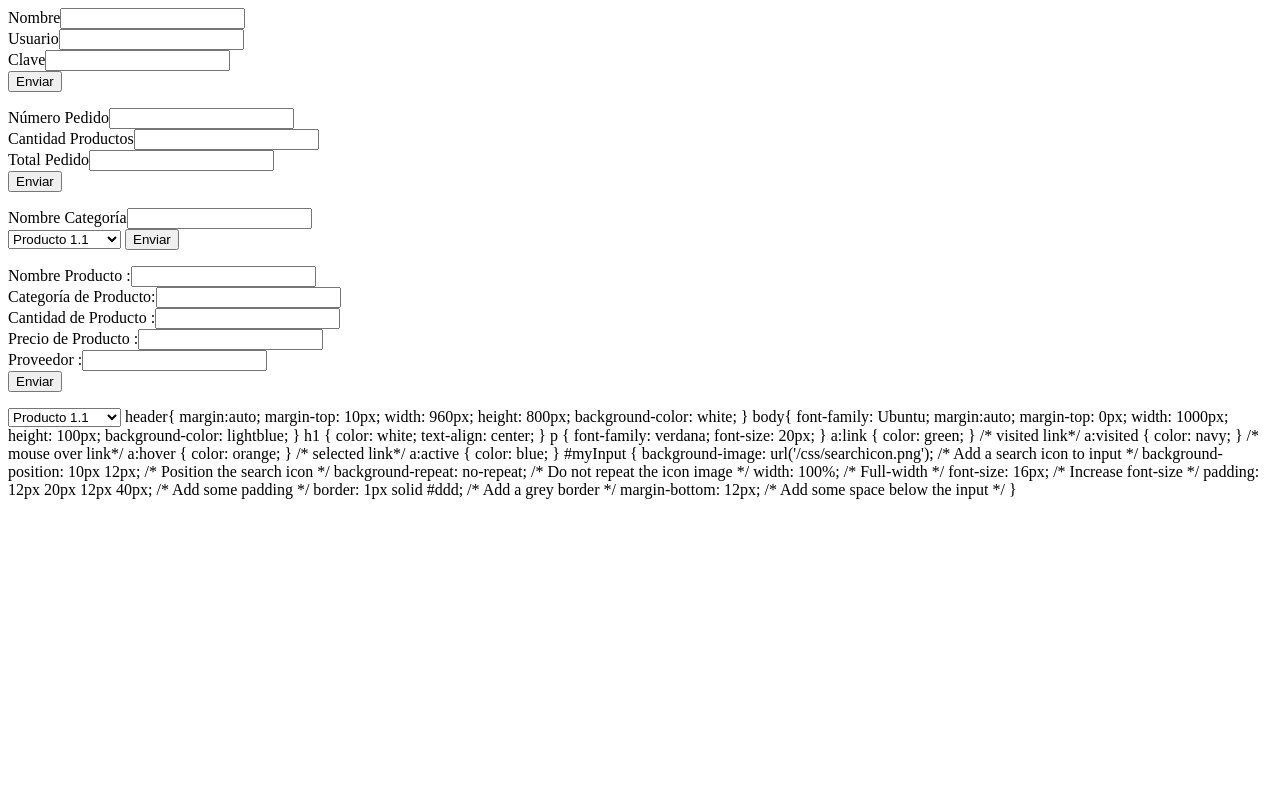
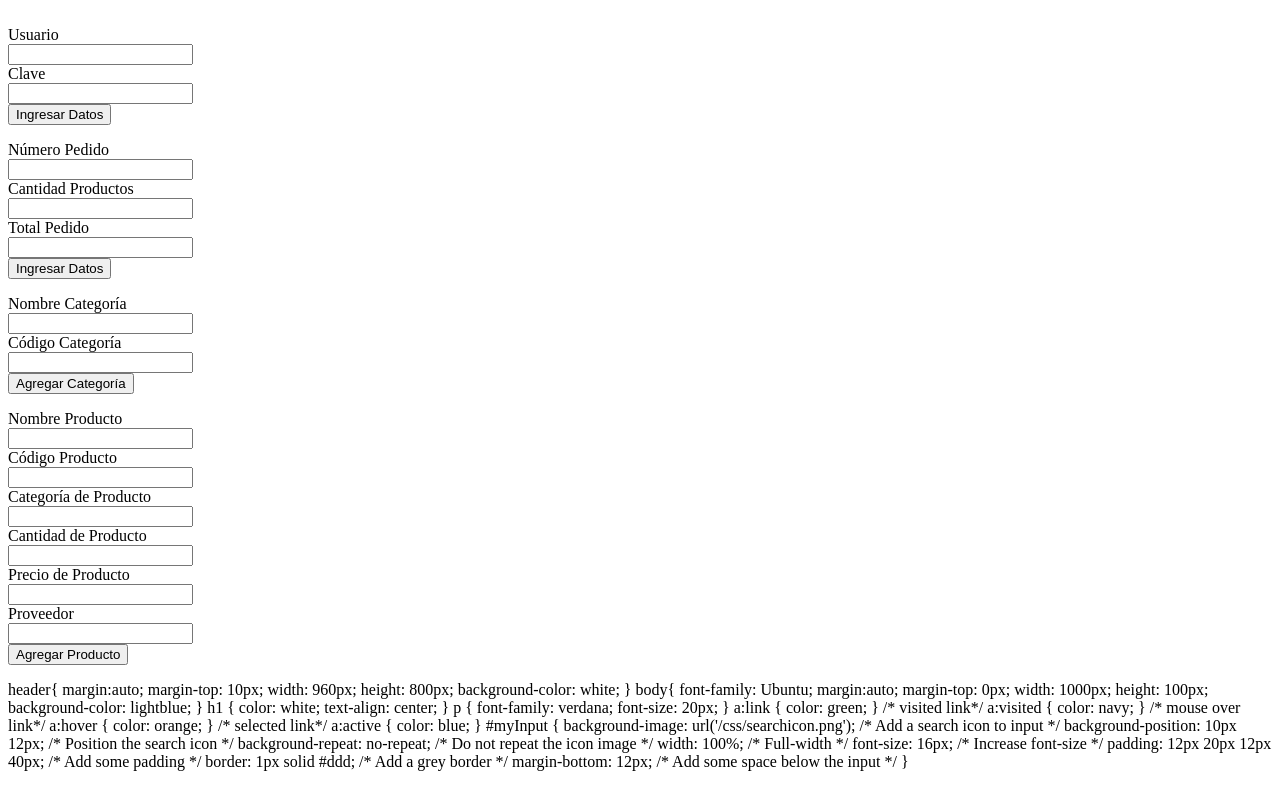
Before and after one commit to jmronco/Parte2Pba2, a PHP site: page /Parte2Pba3/librerias.php in a window 1280 px wide. Run offline with PHP 8.4, Linux system fonts and the light colour scheme.

Commit message:
AYE THAT ONEv44

```diff
--- a/disenio/Acceso.php
+++ b/disenio/Acceso.php
@@ -1,38 +1,55 @@
 <html>
     <head>
         <meta charset="UTF-8">
-        <title>Inicio Sesión</title>
+        <title>Inicio Sesión</title><br>
     </head>
     <body>
-        <form method="POST" action="../IniciarSesion.php">
-            <div><label>Nombre</label><input type="text" name="nombre"></div>
-            <div><label>Usuario</label><input type="text" name="nombreUsuario"></div>
-            <div><label>Clave</label><input type="password" name="password"></div>
-            <input id="enviar" type="button" onclick="" value="Enviar">
+        <form method="POST" action="">
+            <div><label>Usuario</label><br><input type="text" name="usuario"></div>
+            <div><label>Clave</label><br><input type="password" name="clave"></div>
+            <input type="submit" value="Ingresar Datos">
+
+            <?php
+if(isset($_POST["submit"])){
+
+if(!empty($_POST['usuario']) && !empty($_POST['clave'])) {
+	$user=$_POST['usuario'];
+	$pass=$_POST['clave'];
+
+        var_dump('Usuario');
+
+
+	$mysqli = new mysqli('localhost', 'root', 'avaras08', 'bdd');
+	$sql= ("SELECT * FROM usuario WHERE usuario='".$user."' AND clave='".$pass."'");
+
+	$result = $mysqli->query($sql);
+
+
+	$row = $result->fetch_array(MYSQLI_ASSOC);
+
+
+
+	if ($result != NULL)
+	{
+
+	if($user == $row['usuario'] && $pass == $row['clave'])
+	{
+
+	session_start();
+	$_SESSION['sess_user']=$user;
+
+	/* Redirect browser */
+	header("Location: index.php");
+	}
+	} else {
+	echo "La Clave o Usuario es invalida!";
+	}
+
+} else {
+	echo "Todos los campos son requeridos!";
+}
+}
+?>
         </form>
     </body>
-    <script>
-    $(document).ready(function(){
-            $("#enviar").click(function(){
-
-                if ($("#nombreUsuario").val()!=="" && $("#password").val()!=="" && $("#nombre").val()!==""){
-                    ///*$("#frmusuario").submit();
-                        $.ajax({url:"/controlador/ValidaUsuario.php"
-                            ,type:'post'
-                            ,data:{'nombreUsuario':$("#nombreUsuario").val(),
-                                'password':$("#password").val(),
-                                'nombre':$("#nombre").val()
-                                }
-                            ,success:function(resultado){
-                                $("#mensaje").html(resultado);
-                            }
-                        });
-                    }
-                else
-                    alert("Debe Agregar el usuario y clave");
-            });
-     });
-     </script>
-
-
 </html>
--- a/disenio/CarroDeCompra.php
+++ b/disenio/CarroDeCompra.php
@@ -4,11 +4,11 @@
         <title>Carro De Compra</title>
     </head>
     <body>
-        <form method="POST" action="../IngresoPedidos.php">
-            <div><label>Número Pedido</label><input type="number" name="numPedido"></div>
-            <div><label>Cantidad Productos</label><input type="number" name="cantidadProductos"></div>
-            <div><label>Total Pedido</label><input type="number" name="totalPedido"></div>
-            <input id="enviar" type="button" onclick="" value="Enviar">
+        <form method="POST" action="">
+            <div><label>Número Pedido</label><br><input type="number" name="numPedido"></div>
+            <div><label>Cantidad Productos</label><br><input type="number" name="cantidadProductos"></div>
+            <div><label>Total Pedido</label><br><input type="number" name="totalPedido"></div>
+            <input type="submit" value="Ingresar Datos">
         </form>
     </body>
 </html>
--- a/disenio/Categoria.php
+++ b/disenio/Categoria.php
@@ -4,11 +4,10 @@
         <title>Categoría</title>
     </head>
     <body>
-        <form method="POST" action="../IngresoCategoria.php">
-            <div><label>Nombre Categoría</label><input type="text" name="nombreCategoria"></div>
-
-            <?php include 'verCategorias.php' ?>
-            <input id="enviar" type="button" onclick="" value="Enviar">
+        <form method="POST" action="">
+            <div><label>Nombre Categoría</label><br><input type="text" name="nombreCategoria"></div>
+            <div><label>Código Categoría</label><br><input type="number" name="idCategoria"></div>
+            <input type="submit" value="Agregar Categoría">
         </form>
     </body>
 </html>
--- a/disenio/Producto.php
+++ b/disenio/Producto.php
@@ -6,37 +6,18 @@
 
     </head>
     <body>
-        <form method="POST" action="../AgregarProducto.php">
-            <div><label>Nombre Producto      :</label><input id="nombre" type="text" name="nombre"></div>
-            <div><label>Categoría de Producto:</label><input id="categoriaPdcto" type="text" name="categoriaPdcto"></div>
-            <div><label>Cantidad de Producto :</label><input id="cantPdcto" type="number" name="cantPdcto"></div>
-            <div><label>Precio de Producto   :</label><input id="precioPdcto" type="number" name="precioPdcto"></div>
-            <div><label>Proveedor            :</label><input id="proveedor" type="text" name="idProveedor"></div>
-            <input id="enviar" type="button" onclick="" value="Enviar">
+        <form method="POST" action="">
+            <div><label>Nombre Producto</label><br><input type="text" name="nombrePdcto"></div>
+            <div><label>Código Producto</label><br><input type="number" name="idPdcto"></div>
+            <div><label>Categoría de Producto</label><br><input type="text" name="categoriaPdcto"></div>
+            <div><label>Cantidad de Producto</label><br><input type="number" name="cantPdcto"></div>
+            <div><label>Precio de Producto</label><br><input type="number" name="precioPdcto"></div>
+            <div><label>Proveedor</label><br><input type="text" name="idProveedor"></div>
+            <input type="submit" value="Agregar Producto">
+
+
         </form>
-
-        <?php include 'verProductos.php' ?>
-
     </body>
-    <script>
-    $(document).ready(function(){
-            $("#enviar").click(function(){
-
-                if ($("#nombre").val()!=="" && $("#categoriaPdcto").val()!=="" && $("#cantPdcto").val()!=="" && $("#precioPdcto").val()!=="" && $("#proveedor").val()!==""){
-                        $.ajax({url:"controlador/ValidaProducto.php"
-                            ,type:'post'
-                            ,data:{'nombre':$("#nombre").val()
-                                }
-                            ,success:function(resultado){
-                                $("#mensaje").html(resultado);
-                            }
-                        });
-                    }
-                else
-                    alert("Debe Agregar nombre del producto");
-            });
-     });
-     </script>
 </html>
 <?php
 /*Falta agregar nombre de imagen, ubicación imagen
--- a/disenio/verProductos.php
+++ b/disenio/verProductos.php
@@ -1,4 +1,13 @@
-<select>
+<html>
+    <head>
+        <meta charset="UTF-8">
+        <title>Ventana de Productos</title>
+    <center><h3><?php echo "Ventana de Productos";?></h3><center>
+    </head>
+    <body>
+        </head>
+
+<center><select>
   <optgroup label="Productos">
     <option value="producto1.1">Producto 1.1</option>
     <option value="producto1.2">Producto 1.2</option>
@@ -26,4 +35,4 @@
     <option value="producto5.4">Producto 5.4</option>
     <option value="producto5.5">Producto 5.5</option>
   </optgroup>
-</select>
+    </select></center>
```
Also changed, not shown: disenio/crearUsuario.php (added, +26 -0 lines), index2.php (+6 -4 lines).
